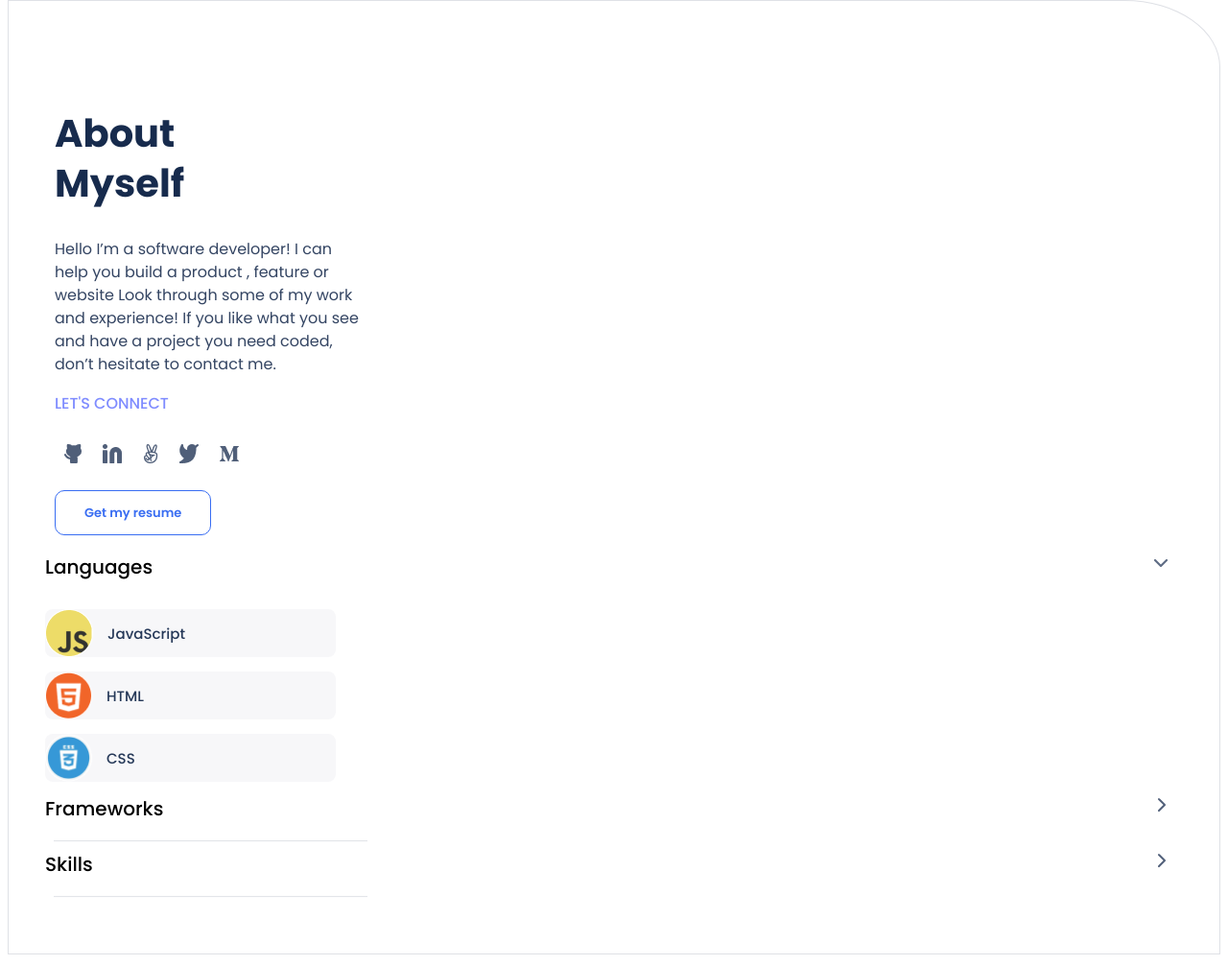
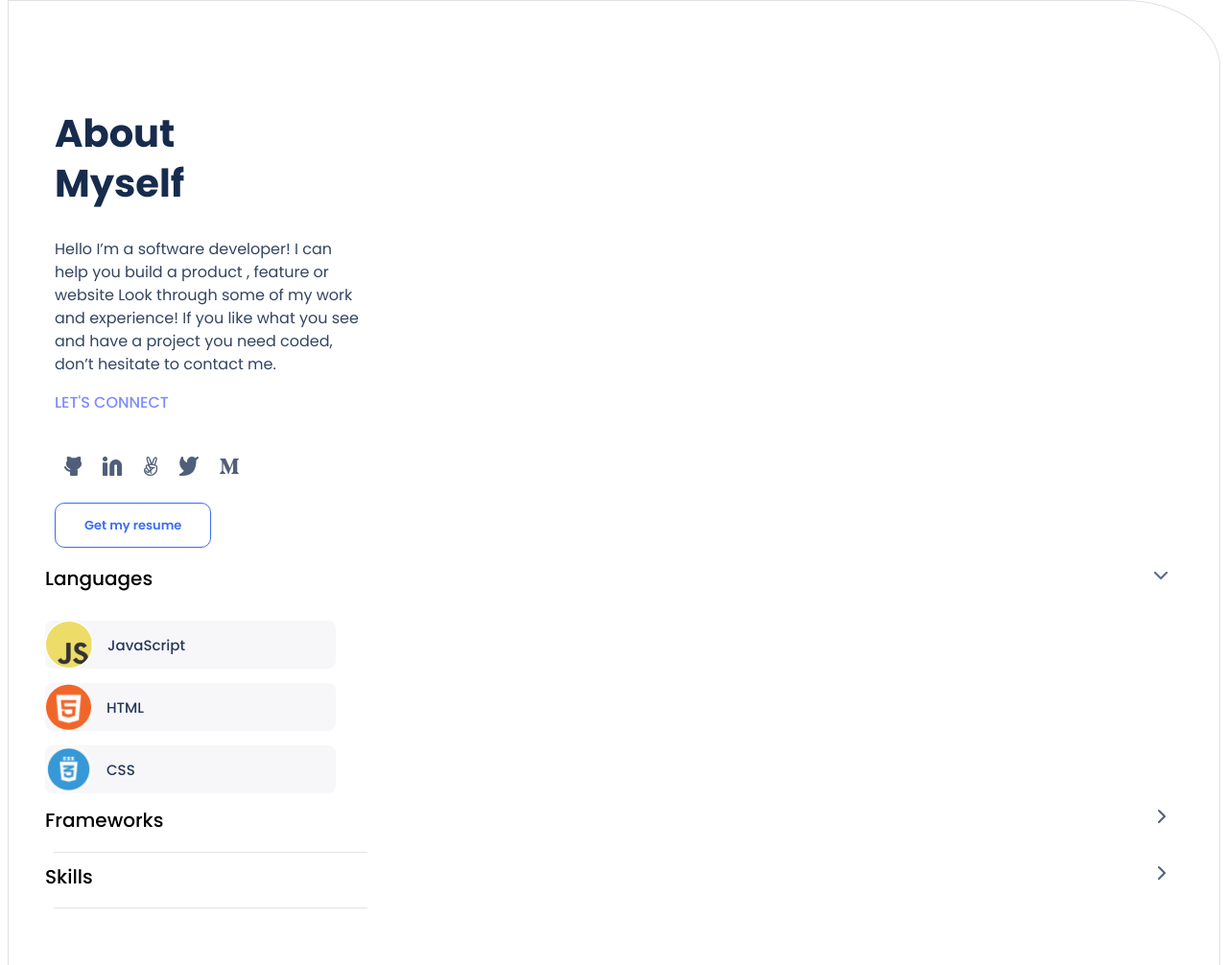
Before and after one commit to mahdimahdawi/portfolio-project, a plain HTML site: page index.html in a window 1280 px wide. Shown: the part 1358-2364 px from the top of the page at 96% size. Drawn offline with Linux system fonts and the light colour scheme.

Commit message:
Changed Occured

```diff
--- a/index.html
+++ b/index.html
@@ -33,7 +33,7 @@
       <div>
         <h1 class="p1-title">I'm Mahdi<br> Glad to <br>see You!</h1>
         <p class="p1-description">I’m a software developer! I can help you build a product , feature or website Look through some of my work and experience! If you like what you see and have a project you need coded, don’t hestiate to contact me.</p>
-        <h1 href="#" class="connect-btn">let's connect</h1>
+        <h1 class="connect-btn">let's connect</h1>
               <div class="media-link">
                   <ul class="social-link">
                       <li>
@@ -182,7 +182,7 @@
                   experience! If you like what you see and have
                   a project you need coded, don’t hesitate to contact me.
               </p>
-              <a href="#" class="connect-btn">let's connect</a>
+              <h1 class="connect-btn">let's connect</h1>
               <div class="media-link">
                   <ul class="social-link">
                       <li>
```
